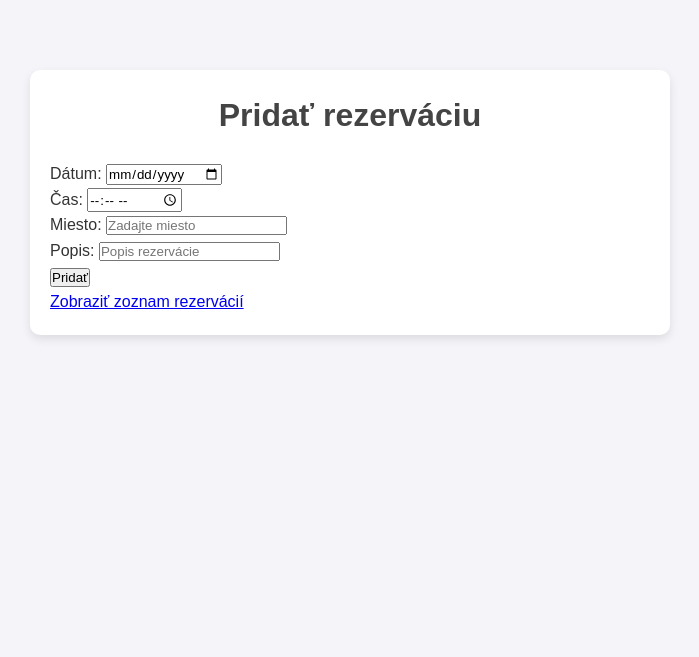
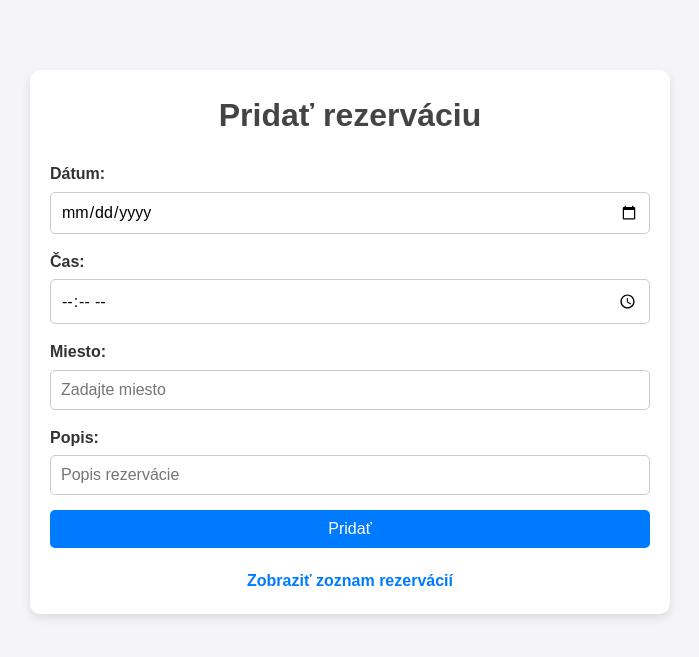
Before and after one commit to Markou07/ProjektOPG, a Flask app: page / in a window 1280 px wide. Shown: the top 657 px of the page, without its empty margins (290-989 px from the left). Run offline with Flask 3, Linux system fonts and the light colour scheme.

Commit message:
formular ccs som pridal

```diff
--- a/static/style.css
+++ b/static/style.css
@@ -27,3 +27,60 @@ h1 {
     margin-bottom: 20px;
     color: #444;
 }
+/* stylovanie formulara */
+form {
+    display: flex;
+    flex-direction: column;
+    gap: 15px;
+}
+
+.form-group {
+    display: flex;
+    flex-direction: column;
+}
+
+label {
+    font-weight: bold;
+    margin-bottom: 5px;
+}
+
+input {
+    padding: 10px;
+    border: 1px solid #ccc;
+    border-radius: 5px;
+    font-size: 16px;
+}
+
+input:focus {
+    border-color: #007bff;
+    outline: none;
+    box-shadow: 0 0 5px rgba(0, 123, 255, 0.3);
+}
+
+button.btn {
+    padding: 10px;
+    background-color: #007bff;
+    color: #fff;
+    border: none;
+    border-radius: 5px;
+    font-size: 16px;
+    cursor: pointer;
+    transition: background-color 0.3s ease;
+}
+
+button.btn:hover {
+    background-color: #0056b3;
+}
+
+a.link {
+    display: block;
+    text-align: center;
+    margin-top: 20px;
+    text-decoration: none;
+    color: #007bff;
+    font-weight: bold;
+}
+
+a.link:hover {
+    text-decoration: underline;
+}
```
